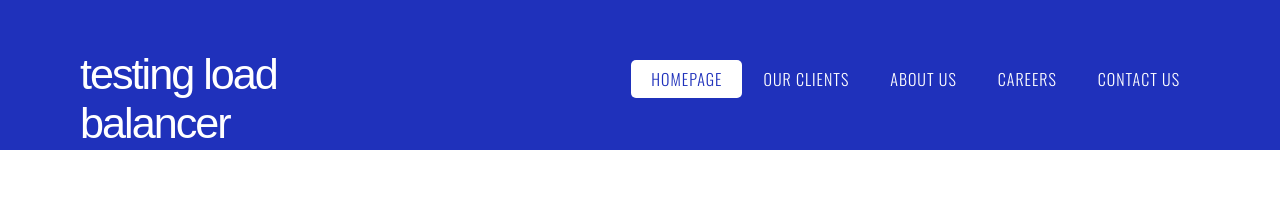
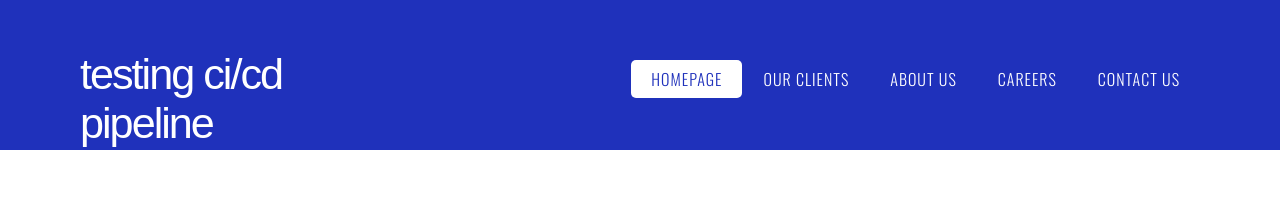
Before and after one commit to subash7777/subash7777.github.io, a plain HTML site: page index.html in a window 1280 px wide. Shown: the top 197 px of the page. Drawn offline with nearby package versions, Linux system fonts and the light colour scheme.

Commit message:
Update index.html

```diff
--- a/index.html
+++ b/index.html
@@ -27,7 +27,7 @@ Released   : 20131104
 <div id="header-wrapper">
 	<div id="header">
 		<div id="logo">
-			<h1><a href="#">Testing Load Balancer</a></h1>
+			<h1><a href="#">Testing CI/CD Pipeline</a></h1>
 		</div>
 		<div id="menu">
 			<ul>
```
